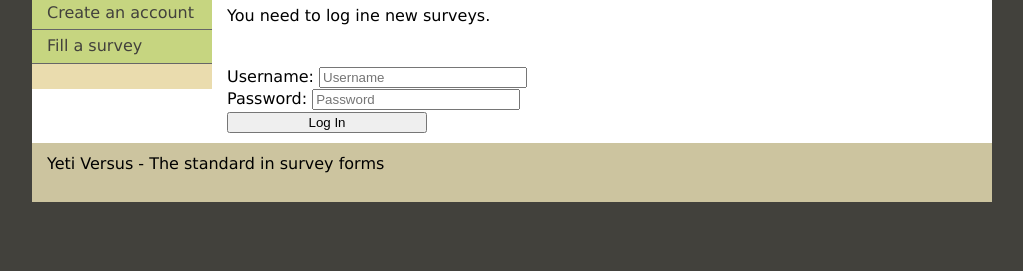
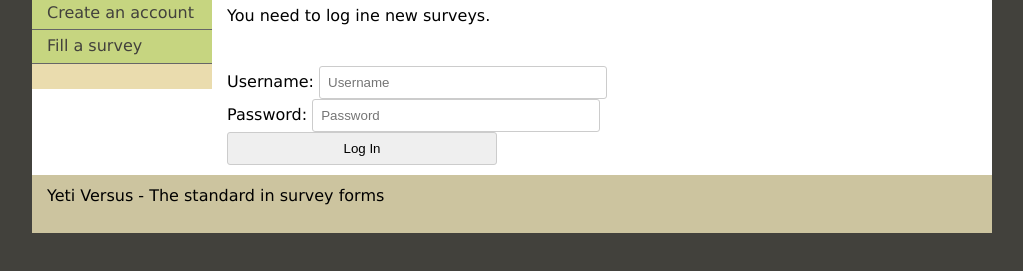
Before and after one commit to genf/comp206_website, a plain HTML site: page login.html in a window 1280 px wide. Shown: the part 161-432 px from the top of the page, without its empty margins (128-1151 px from the left). Drawn offline with Linux system fonts and the light colour scheme.

Commit message:
created project repo;

```diff
--- a/home.css
+++ b/home.css
@@ -128,5 +128,12 @@ form {
 form input {
 	position: relative;
 	height: auto;
-	width: 200px;
+	width: 200px;padding: 8px;
+	border-radius: 3px;
+	border: 1px solid #CCC;
+	background-image: none;
+	width:270px;
 }
+input:focus{
+	outline-color: #C00
+}
```
